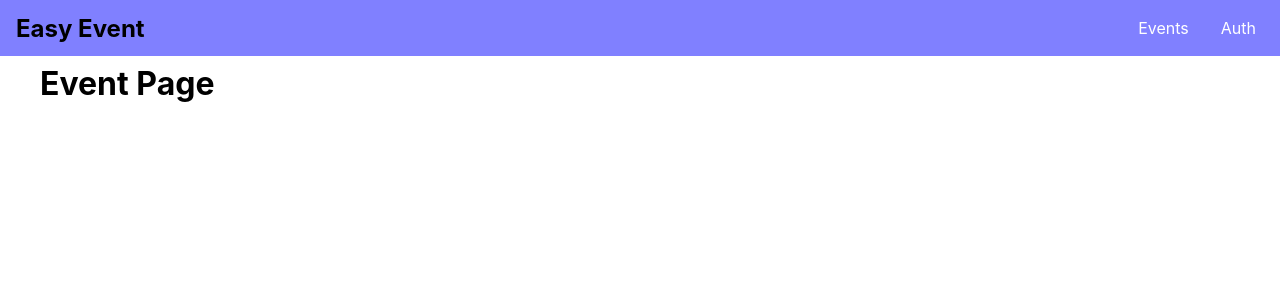
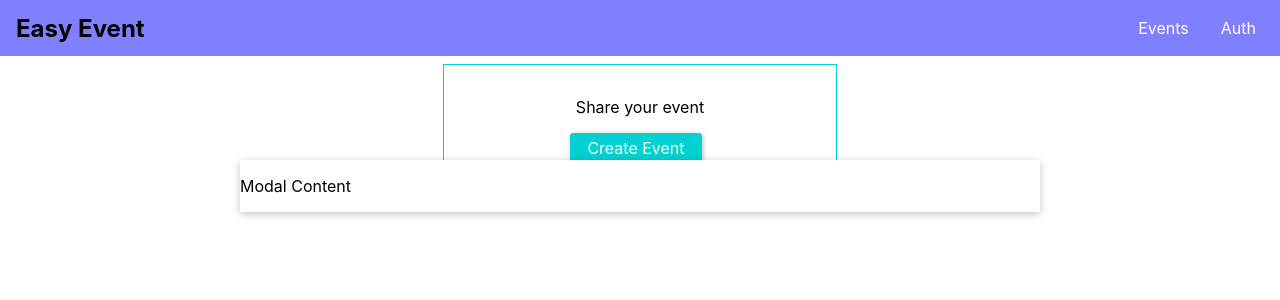
Before and after one commit to HuangStanley050/mini_graphql_client, a React (Create React App) app: page /events in a window 1280 px wide. Shown: the top 300 px of the page. Built offline with nearby package versions, Linux system fonts and the light colour scheme.

Commit message:
modal roughly done

```diff
--- a/src/components/auth.css
+++ b/src/components/auth.css
@@ -3,36 +3,3 @@
     max-width: 80%;
     margin: 5rem auto;
 }
-
-.form-control label,
-.form-control input {
-    display: block;
-    width: 100%;
-
-}
-
-.form-control label {
-    margin-bottom: 0.5rem;
-}
-
-.form-control {
-    margin-bottom: 1rem;
-}
-
-.form-action button {
-    font: inherit;
-    color: white;
-    background: #01d1d1;
-    cursor: pointer;
-    border: 1px solid #01d1d1;
-    margin-right: 0.5rem;
-    border-radius: 3px;
-    padding: 0.25rem 1rem;
-    box-shadow: 1px 1px 5px rgba(0, 0, 0, 0.26);
-}
-
-.form-action button:hover,
-.form-action button:active {
-    background: red;
-    border-color: black;
-}
--- /dev/null
+++ b/src/components/events.css
@@ -0,0 +1,8 @@
+.events-control {
+    text-align: center;
+    border: 1px solid #01d1d1;
+    padding: 1rem;
+    margin: 2rem auto;
+    width: 30rem;
+    max-width: 30%;
+}
--- a/src/components/events.js
+++ b/src/components/events.js
@@ -1,8 +1,20 @@
 import React, { Component } from "react";
+import Modal from "./modal/modal";
+import "./events.css";
 
 class EventPage extends Component {
   render() {
-    return <h1>Event Page</h1>;
+    return (
+      <React.Fragment>
+        <Modal>
+          <p>Modal Content</p>
+        </Modal>
+        <div className="events-control">
+          <p>Share your event</p>
+          <button className="btn">Create Event</button>
+        </div>
+      </React.Fragment>
+    );
   }
 }
 
--- /dev/null
+++ b/src/components/modal/modal.css
@@ -0,0 +1,17 @@
+.modal {
+    width: 90%;
+
+    background: white;
+    box-shadow: 0 2px 8px rgba(0, 0, 0, 0.24);
+    position: fixed;
+    top: 20vh;
+    left: 10%;
+}
+
+@media (min-width:768px) {
+
+    .modal {
+        width: 50rem;
+        left: calc((100% - 50rem)/2);
+    }
+}
--- /dev/null
+++ b/src/components/modal/modal.js
@@ -0,0 +1,17 @@
+import React from "react";
+import "./modal.css";
+
+const Modal = props => {
+  return (
+    <div className="modal">
+      <header>{props.title}</header>
+      <section className="modal__content">{props.children}</section>
+      <section className="modal__actions">
+        {props.canCancel && <button className="btn">Cancel</button>}
+        {props.canConfirm && <button className="btn">Confirm</button>}
+      </section>
+    </div>
+  );
+};
+
+export default Modal;
--- a/src/index.css
+++ b/src/index.css
@@ -2,13 +2,49 @@
   margin: 0;
   padding: 0;
   font-family: -apple-system, BlinkMacSystemFont, "Segoe UI", "Roboto", "Oxygen",
-    "Ubuntu", "Cantarell", "Fira Sans", "Droid Sans", "Helvetica Neue",
-    sans-serif;
+  "Ubuntu", "Cantarell", "Fira Sans", "Droid Sans", "Helvetica Neue",
+  sans-serif;
   -webkit-font-smoothing: antialiased;
   -moz-osx-font-smoothing: grayscale;
 }
 
 code {
   font-family: source-code-pro, Menlo, Monaco, Consolas, "Courier New",
-    monospace;
+  monospace;
 }
+
+.form-control label,
+.form-control input {
+  display: block;
+  width: 100%;
+
+}
+
+.form-control label {
+  margin-bottom: 0.5rem;
+}
+
+.form-control {
+  margin-bottom: 1rem;
+}
+
+.form-action button,
+.btn {
+  font: inherit;
+  color: white;
+  background: #01d1d1;
+  cursor: pointer;
+  border: 1px solid #01d1d1;
+  margin-right: 0.5rem;
+  border-radius: 3px;
+  padding: 0.25rem 1rem;
+  box-shadow: 1px 1px 5px rgba(0, 0, 0, 0.26);
+}
+
+.form-action button:hover,
+.form-action button:active,
+.btn:hover,
+.btn:active {
+  background: red;
+  border-color: black;
+}
```
